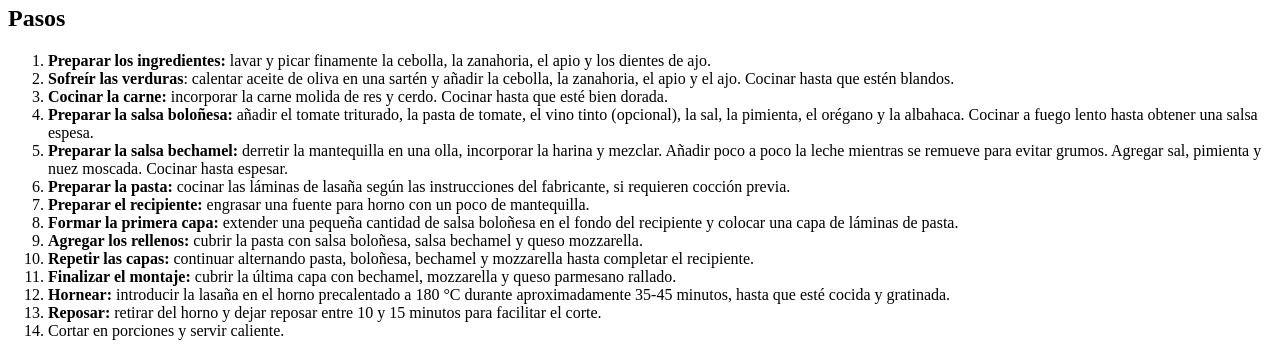
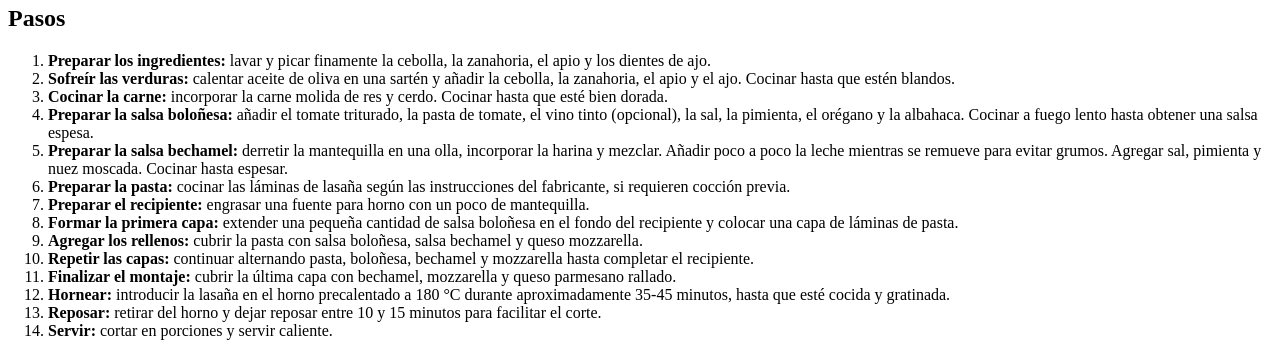
Before and after one commit to angelricardorivas83-prog/odin-recipes, a plain HTML site: page recipes/lasagna.html in a window 1280 px wide. Shown: the part 1094-1447 px from the top of the page. Drawn offline with Linux system fonts and the light colour scheme.

Commit message:
Make lasagna steps formatting consistent

```diff
--- a/recipes/lasagna.html
+++ b/recipes/lasagna.html
@@ -51,7 +51,7 @@
     <h2>Pasos</h2>
     <ol>
       <li><strong>Preparar los ingredientes:</strong> lavar y picar finamente la cebolla, la zanahoria, el apio y los dientes de ajo.</li>
-      <li><strong>Sofreír las verduras</strong>: calentar aceite de oliva en una sartén y añadir la cebolla, la zanahoria, el apio y el ajo. Cocinar hasta que estén blandos.</li>
+      <li><strong>Sofreír las verduras:</strong> calentar aceite de oliva en una sartén y añadir la cebolla, la zanahoria, el apio y el ajo. Cocinar hasta que estén blandos.</li>
       <li><strong>Cocinar la carne:</strong> incorporar la carne molida de res y cerdo. Cocinar hasta que esté bien dorada.</li>
       <li><strong>Preparar la salsa boloñesa:</strong> añadir el tomate triturado, la pasta de tomate, el vino tinto (opcional), la sal, la pimienta, el orégano y la albahaca. Cocinar a fuego lento hasta obtener una salsa espesa.</li>
       <li><strong>Preparar la salsa bechamel:</strong> derretir la mantequilla en una olla, incorporar la harina y mezclar. Añadir poco a poco la leche mientras se remueve para evitar grumos. Agregar sal, pimienta y nuez moscada. Cocinar hasta espesar.</li>
@@ -63,7 +63,7 @@
       <li><strong>Finalizar el montaje:</strong> cubrir la última capa con bechamel, mozzarella y queso parmesano rallado.</li>
       <li><strong>Hornear:</strong> introducir la lasaña en el horno precalentado a 180 °C durante aproximadamente 35-45 minutos, hasta que esté cocida y gratinada.</li>
       <li><strong>Reposar:</strong> retirar del horno y dejar reposar entre 10 y 15 minutos para facilitar el corte.</li>
-      <li>Cortar en porciones y servir caliente.</li>
+      <li><strong>Servir:</strong> cortar en porciones y servir caliente.</li>
     </ol>
   </body>
 </html>
```
